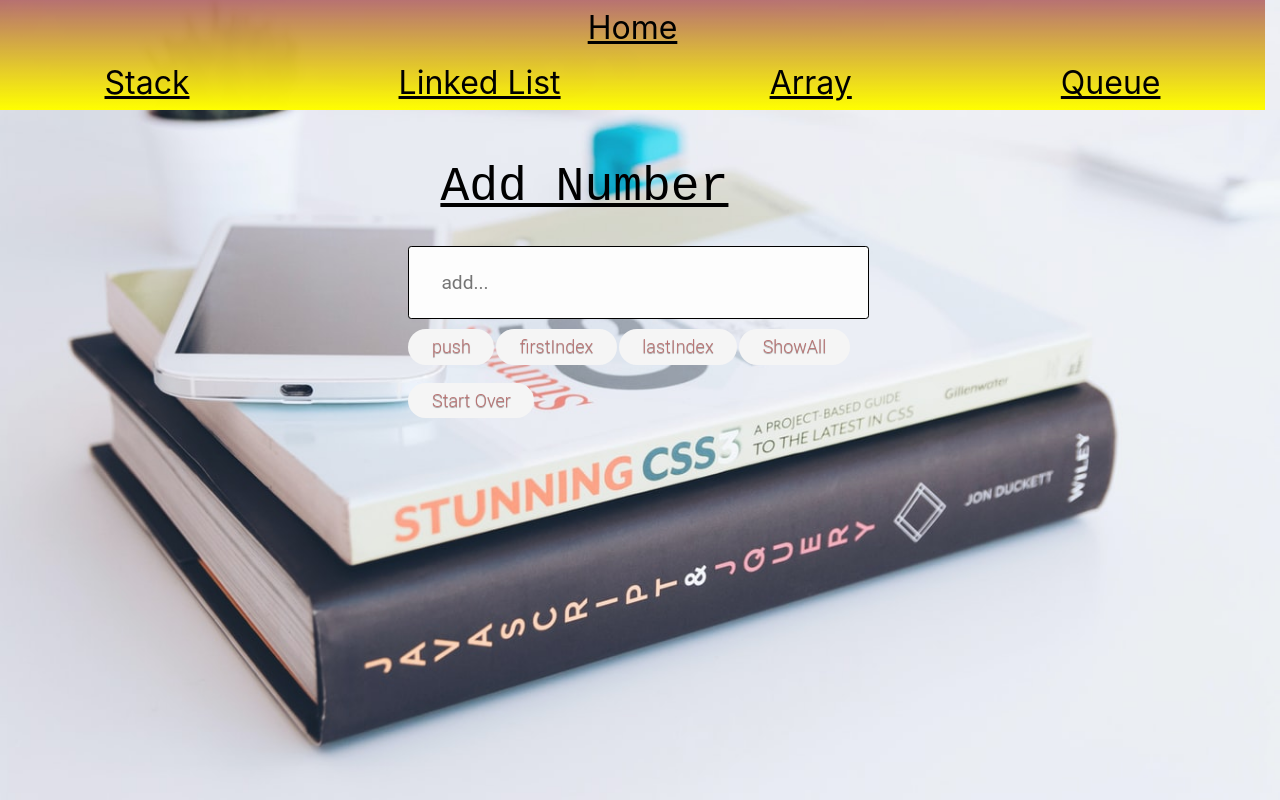
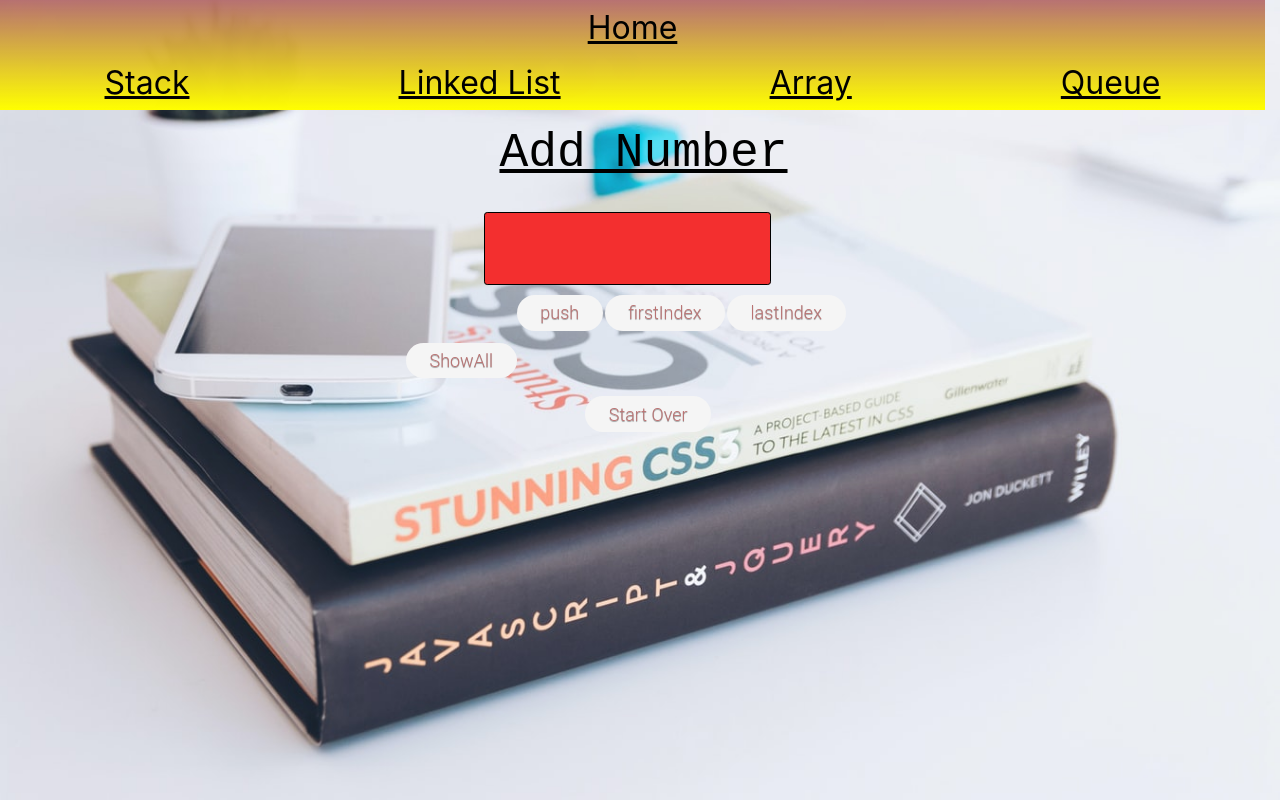
Before and after one commit to PhilipK-webdev/DataStructure, a React (Create React App) app: page /array in a window 1280 px wide. Both pictures are taken after typing "Sample" into the empty fields and a click on the button "Add Size". Built offline with nearby package versions, Linux system fonts and the light colour scheme.

Commit message:
add style

```diff
--- a/src/Pages/Array/ArrayStructureData.js
+++ b/src/Pages/Array/ArrayStructureData.js
@@ -87,22 +87,25 @@ const ArrayStructureData = () => {
             {!flag ?
                 <div>
                     <label className="form__label" forhtml="add">Add size of array : </label>
-                    <input type="text" id="inputPush" name="add" placeholder="add size..." className="form__input" onChange={defineSize} />
-                    <button type="submit" className="button4" style={{ marginTop: "10px" }} onClick={submitSize}>Add Size</button>
+                    <input type="text" id="inputPush" name="add" className="form__input" onChange={defineSize} />
+                    <button type="submit" className="button4" style={{ marginTop: "10px", marginLeft: "35%" }} onClick={submitSize}>Add Size</button>
                 </div>
                 : <div>
                     <div style={{ display: "flex", flexDirection: "row" }}>{arr}</div>
                     <ul>
-                        <div id="input">
-                            <label forhtml="add" className="form__label">Add Number</label>
-                            <input type="text" id="inputPush" name="add" placeholder="add..." className="form__input" onChange={fillArr} />
+                        <div>
+                            <label forhtml="add" className="form__label" style={{ textAlign: "center" }}>Add Number</label>
+                            <input type="text" id="inputPush" name="add" className="form__input" onChange={fillArr} />
                         </div>
-                        <button type="submit" id="push" className="button4" style={{ marginTop: "10px" }} onClick={submitNum}>push</button>
-                        <button type="submit" id="push" className="button4" style={{ marginTop: "10px" }} onClick={firstIndex}>firstIndex</button>
-                        <button type="submit" id="push" className="button4" style={{ marginTop: "10px" }} onClick={lastIndex}>lastIndex</button>
-                        <button type="submit" id="push" className="button4" style={{ marginTop: "10px" }} onClick={showAll}>ShowAll</button>
+                        <div >
+                            <button type="submit" id="push" className="button4" style={{ marginTop: "10px", marginLeft: "25%" }} onClick={submitNum}>push</button>
+                            <button type="submit" id="push" className="button4" style={{ marginTop: "10px", }} onClick={firstIndex}>firstIndex</button>
+                            <button type="submit" id="push" className="button4" style={{ marginTop: "10px", }} onClick={lastIndex}>lastIndex</button>
+                            <button type="submit" id="push" className="button4" style={{ marginTop: "10px", }} onClick={showAll}>ShowAll</button>
+                        </div>
+
                     </ul>
-                    <button type="submit" className="button4" onClick={startOver}>Start Over</button>
+                    <button type="submit" className="button4" style={{ marginLeft: "40%" }} onClick={startOver}>Start Over</button>
 
                 </div>
             }
--- a/src/Pages/LinkedList/LinkedList.css
+++ b/src/Pages/LinkedList/LinkedList.css
@@ -41,6 +41,14 @@
       margin-top: 30px;
 
     }
+
+    .remove input{
+      width: 20% !important;
+      margin-right: 10px;
+     background-color: rgb(228, 164, 158) !important;
+      color: white;
+      font-size: 20px;
+    }
 #pointer {
     width: 150px;
     height: 40px;
--- a/src/Pages/LinkedList/LinkedListData.js
+++ b/src/Pages/LinkedList/LinkedListData.js
@@ -61,7 +61,7 @@ const LinkedListData = () => {
         <div>
             <div className="container">
                 <label className="form__label" forhtml="add">Add to linked list : </label>
-                <input type="text" id="inputPush" name="add" placeholder="add..." className="form__input" onChange={addData} />
+                <input type="text" id="inputPush" name="add" className="form__input" onChange={addData} />
                 <button type="submit" className="button4" style={{ marginTop: "10px" }} onClick={addToNode}>Add</button>
             </div>
             <div className="containerLinked">
@@ -70,11 +70,11 @@ const LinkedListData = () => {
                 ))}
             </div>
             <div className="remove">
-                <button type="submit" className="button4" style={{ marginTop: "10px" }} onClick={removeFirst}>Remove First Item</button>
+                <button type="submit" className="button4" style={{ marginTop: "10px", marginRight: "10px" }} onClick={removeFirst}>Remove First Item</button>
                 <button type="submit" className="button4" style={{ marginTop: "10px" }} onClick={removeLast}>Remove Last Item</button>
             </div>
             <div className="remove">
-                <input type="text" name="number" placeholder="data to delete..." style={{ marginRight: "10px" }} onChange={dataToDelete} />
+                <input type="text" name="number" placeholder="Data to delete..." onChange={dataToDelete} />
                 <button type="submit" className="button4" style={{ marginTop: "10px" }} onClick={removeSpecific}>Remove Specific Item</button>
             </div>
         </div>
--- a/src/Pages/Queue/Queue.js
+++ b/src/Pages/Queue/Queue.js
@@ -48,12 +48,12 @@ const Queue = () => {
             {flag ? <div>
                 <div>
                     <label className="form__label" forhtml="add">Add to queue : </label>
-                    <input type="text" id="inputPush" name="add" placeholder="add ..." className="form__input" onChange={addQueue} />
-                    <button type="submit" className="button4" style={{ marginTop: "10px" }} onClick={addToQueue}>Add</button>
+                    <input type="text" id="inputPush" name="add" className="form__input" onChange={addQueue} />
+                    <button type="submit" className="button4" style={{ marginTop: "10px", marginLeft: "35%" }} onClick={addToQueue}>Add</button>
                 </div>
                 <div style={{ display: "flex", flexDirection: "row" }}>{arrQueue}</div>
                 <ul>
-                    <button type="submit" className="button4" style={{ marginTop: "10px" }} onClick={dequeue}>Dequeue</button>
+                    <button type="submit" className="button4" style={{ marginTop: "10px", marginLeft: "10%", marginRight: "10px" }} onClick={dequeue}>Dequeue</button>
                     <button type="submit" className="button4" style={{ marginTop: "10px" }} onClick={startOver}>Start Over</button>
                 </ul>
 
--- a/src/Pages/Stack/Stack.css
+++ b/src/Pages/Stack/Stack.css
@@ -7,9 +7,6 @@
 .stack{
     text-align: center;
     margin-top: 100px;
-}
-form{
-    margin-top: 10px;
 }
 .message{
     background-color: tomato;
@@ -28,7 +25,7 @@ form{
   text-align: center;
   cursor: pointer;
   outline: none;
-  color: #fff;
+  color: rgb(163, 108, 108);
   background-color: whitesmoke;
   border: none;
   border-radius: 15px;
@@ -45,6 +42,9 @@ form{
 #input{
   margin-top: 50px;
 }
+input{
+  width: 50% !important;
+}
 .form__label {
   font-family: monospace;
   font-size: 3.0rem;
@@ -58,16 +58,17 @@ form{
 
 .form__input {
   font-family: 'Roboto', sans-serif;
-  color: #333;
+  color: rgb(248, 246, 246) !important;
   font-size: 1.2rem;
   margin: 0 auto;
   padding: 1.5rem 2rem;
   border-radius: 0.2rem;
-  background-color: rgb(253, 253, 253);
+  background-color: rgb(243, 47, 47) !important;
   border: 1px solid black ;
   width: 90%;
   display: block;
   transition: all 0.3s;
+
 }
 
 .form__input:placeholder-shown + .form__label {
@@ -75,6 +76,7 @@ form{
   visibility: hidden;
   -webkit-transform: translateY(-4rem);
   transform: translateY(-4rem);
+  color: rgb(248, 246, 246) !important;
 }
 @media all and (max-width:30em){
 
--- a/src/Pages/Stack/Stack.js
+++ b/src/Pages/Stack/Stack.js
@@ -26,8 +26,8 @@ const Stack = () => {
         <div className="container">
             {!flag ? <div>
                 <label className="form__label" forhtml="add">Add to stack : </label>
-                <input type="text" id="inputPush" name="add" placeholder="add..." className="form__input" onChange={submitAdd} />
-                <button type="submit" className="button4" onClick={handlePush} style={{ marginTop: "10px" }}>Add</button>
+                <input type="text" id="inputPush" name="add" className="form__input" required="" onChange={submitAdd} />
+                <button type="submit" className="button4" onClick={handlePush} style={{ marginTop: "10px", marginLeft: "35%" }}>Add</button>
             </div> : null}
             <div className="stack">
                 {flag ? <div>
```
